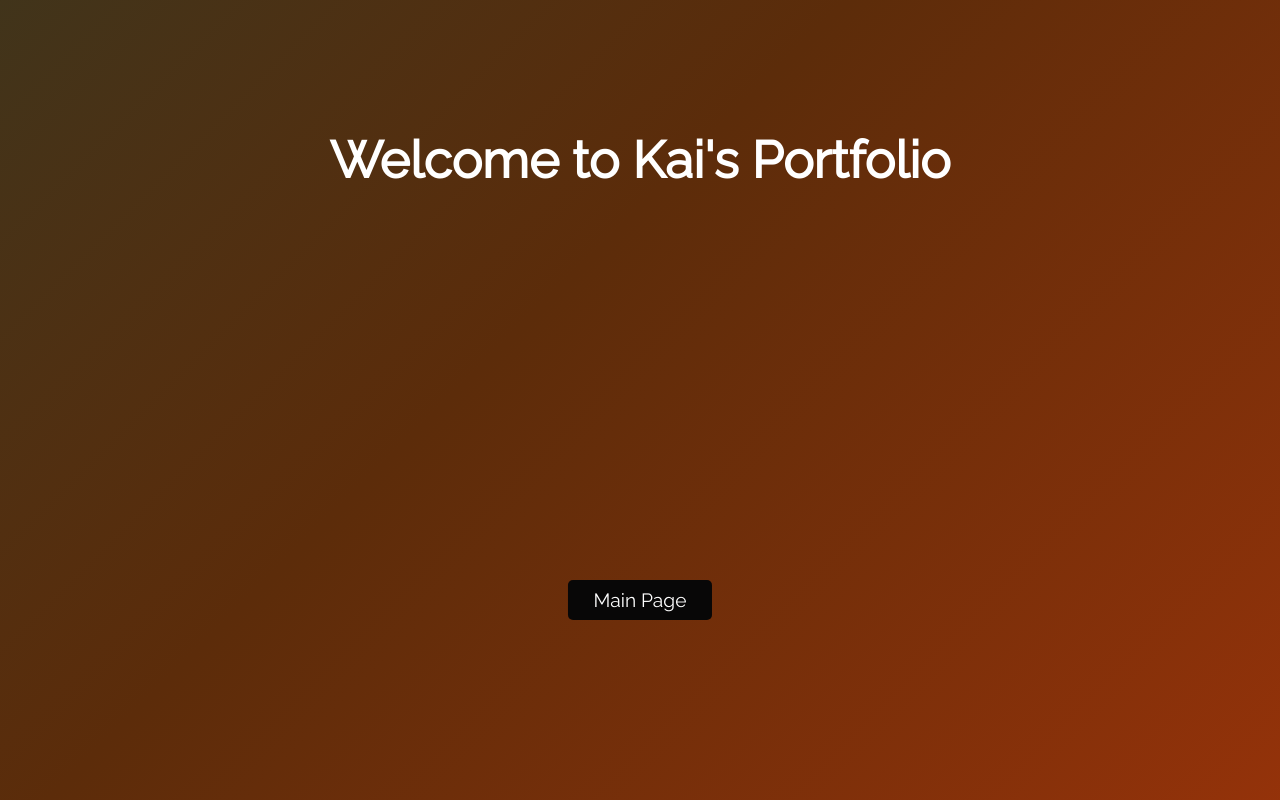
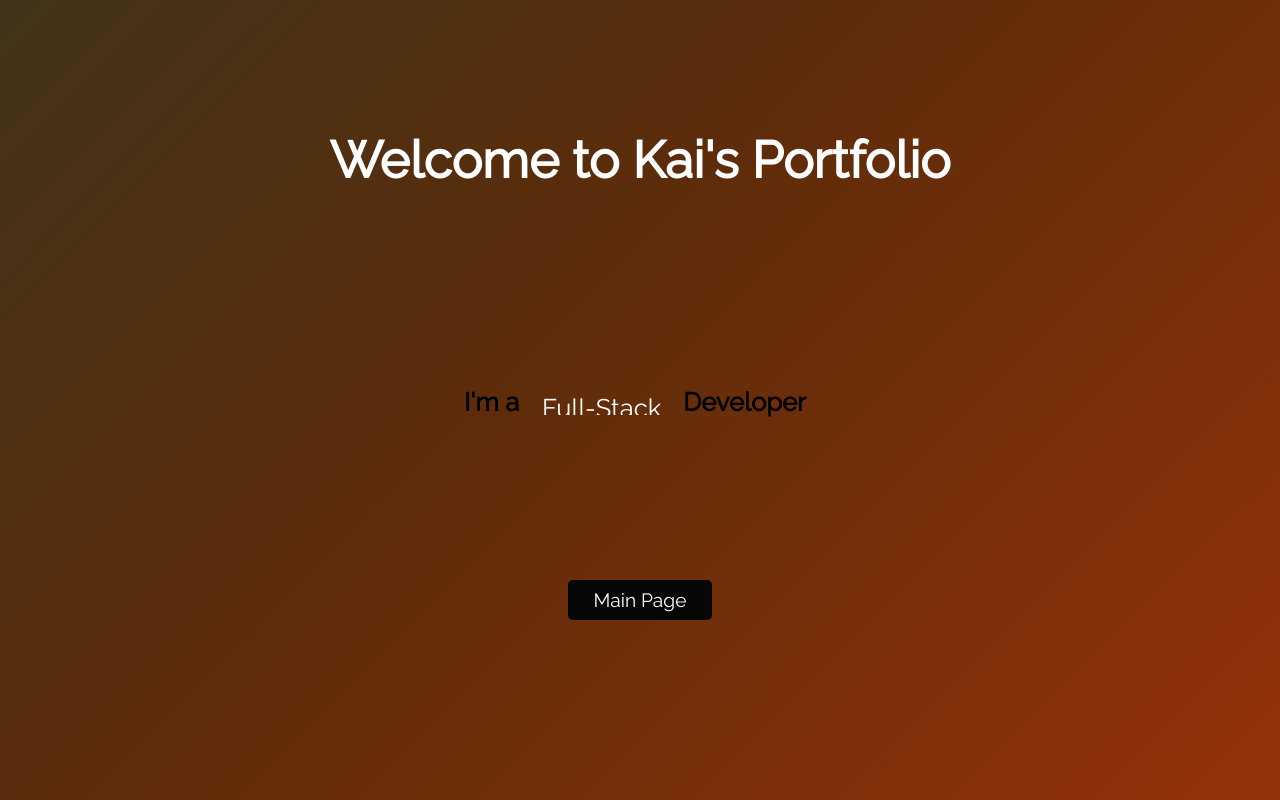
Before and after one commit to KaiMHK/Kai-website, a React (Create React App) app: page / in a window 1280 px wide. Built offline with nearby package versions, Linux system fonts and the light colour scheme.

Commit message:
addDynamicDescription

```diff
--- /dev/null
+++ b/src/components/DynamicDescription.js
@@ -0,0 +1,36 @@
+import "../styles/DynamicDescription.css";
+
+export default function DynamicDescription(params) {
+  return (
+    // <div>
+    //     <div className="description">
+    //         <div className="staticText">I code</div>
+    //         <div className="dynamicContainer">
+    //             <span className="dynamic" id="d1">JavaScript</span>
+    //             <span className="dynamic" id="d2">React.js</span>
+    //             <span className="dynamic" id="d3">Node.js</span>
+    //             <span className="dynamic" id="d4">Express.js</span>
+    //             <span className="dynamic" id="d5">HTML</span>
+    //             <span className="dynamic" id="d6">CSS</span>
+    //             <span className="dynamic" id="d7">Database</span>
+    //             <span className="dynamic" id="d8">C++</span>
+    //             <span className="dynamic" id="d9">JAVA</span>
+    //             <span className="dynamic" id="d10">Python</span>
+    //         </div>
+    //     </div>
+    // </div>
+    <div class="container">
+      <div class="text-container">
+        <p class="static-text">I'm a</p>
+        <div class="dynamic-text">
+          <li class="item">Web</li>
+          <li class="item">Full-Stack</li>
+          <li class="item">Mobile</li>
+          <li class="item">Front-End</li>
+          <li class="item">Back-End</li>
+        </div>
+        <div class="static-text">Developer</div>
+      </div>
+    </div>
+  );
+}
--- a/src/components/Start.js
+++ b/src/components/Start.js
@@ -1,4 +1,7 @@
 import { Link } from "react-router-dom";
+
+import DynamicDescription from "./DynamicDescription";
+
 import "../styles/Start.css"
 
 export default function Start(params) {
@@ -6,6 +9,7 @@ export default function Start(params) {
   <div>
     <h1 id="title">Welcome to Kai's Portfolio</h1>
     <Link to="main" className="custom-btn btn-5" id="mainBtn"><div id="buttonText">Main Page</div></Link>
+    <DynamicDescription />
   </div>
   );
 }
--- /dev/null
+++ b/src/styles/DynamicDescription.css
@@ -0,0 +1,94 @@
+/* .description {
+  display: flex;
+  flex-direction: row;
+  color: aliceblue;
+  position: absolute;
+  top: 50%;
+  left: 50%;
+  transform: translate(-50%, -50%);
+}
+
+.dynamicContainer {
+  display: flex;
+  flex-direction: column;
+  justify-content: center;
+  align-items: center;
+  margin-left: 0.5em;
+  font-weight: 900;
+  overflow: hidden;
+}
+
+.dynamic{
+    animation: moveUpandDown 10s linear infinite;
+}
+
+
+@keyframes moveUpandDown {
+  0% {
+    transform: translate(0, 0);
+  }
+  100% {
+    transform: translate(0, -1000%);
+  }
+} */
+
+.text-container {
+  font-size: 2vw;
+  height: 1em;
+  position: absolute;
+  top: 50%;
+  left: 50%;
+  transform: translate(-50%, -50%);
+  display:flex;
+  flex-direction: row;
+}
+
+.dynamic-text,
+.static-text {
+  display: inline-block;
+}
+
+.static-text {
+  margin-right: 10px;
+  color: rgb(0, 0, 0);
+  font-weight: 700;
+}
+
+.dynamic-text {
+  list-style: none;
+  overflow: hidden;
+  height: 1em;
+  width: 5em;
+  margin-left:0.5em;
+  margin-right:0.5em;
+  margin-top:0.1em;
+}
+
+.item {
+  position: relative;
+  top: 0;
+  animation: move 5s infinite 1s;
+  color: white;
+}
+
+@keyframes move {
+  0% {
+    transform: translate(0, 0);
+  }
+  20% {
+    transform: translate(0, -1.2em);
+  }
+  40% {
+    transform: translate(0, -2.4em);
+  }
+  60% {
+    transform: translate(0, -3.6em);
+  }
+  80% {
+    transform: translate(0, -4.8em);
+  }
+}
+
+#developer {
+  color:rgb(0, 0, 0);
+}
```
Also changed, not shown: src/components/Main.js (+0 -11 lines).
